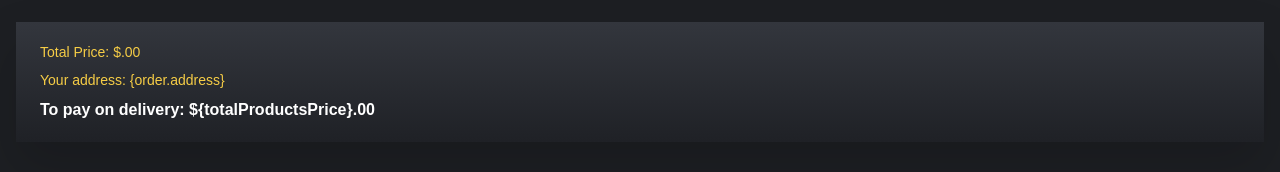
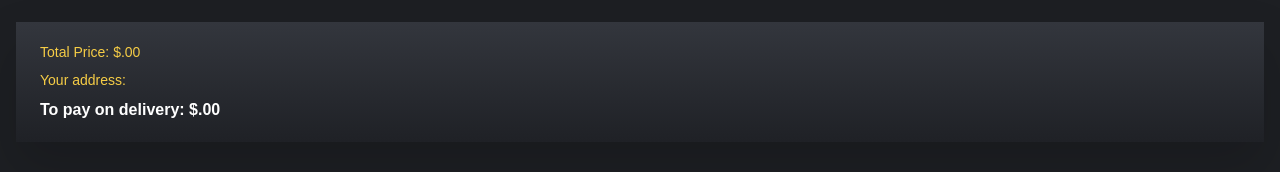
Before and after one commit to olaniyansheyi/photoland-vue-version, a Vue app: page /order in a window 1280 px wide. Shown: the part 408-580 px from the top of the page. Built offline with nearby package versions, Linux system fonts and the light colour scheme; no server answers; the database is empty; a web font is replaced by a local one.

Commit message:
new feature

```diff
--- a/src/views/OrderView.vue
+++ b/src/views/OrderView.vue
@@ -8,6 +8,10 @@ const orderStore = useOrderStore()
 onMounted(async () => {
   await orderStore.getOrder(orderStore.currentOrderId)
 })
+// const totalProductsPrice = orderStore.order?.products?.reduce(
+//   (acc, item) => acc + item.unitPrice * item.quantity,
+//   0
+// )
 </script>
 
 <template>
@@ -53,8 +57,8 @@ onMounted(async () => {
 
     <div class="bg-gradient-to-t from-[#1F2126] to-[#33363D] drop-shadow-2xl space-y-2 px-6 py-5">
       <p class="text-sm font-normal text-accent">Total Price: ${{ totalProductsPrice }}.00</p>
-      <p class="text-sm font-normal text-accent">Your address: {order.address}</p>
-      <p class="font-bold">To pay on delivery: ${totalProductsPrice}.00</p>
+      <p class="text-sm font-normal text-accent">Your address: {{ orderStore.order.address }}</p>
+      <p class="font-bold">To pay on delivery: ${{ totalProductsPrice }}.00</p>
     </div>
     <div class="flex justify-center items-center gap-x-5">
       <RouterLink to="/">
```
